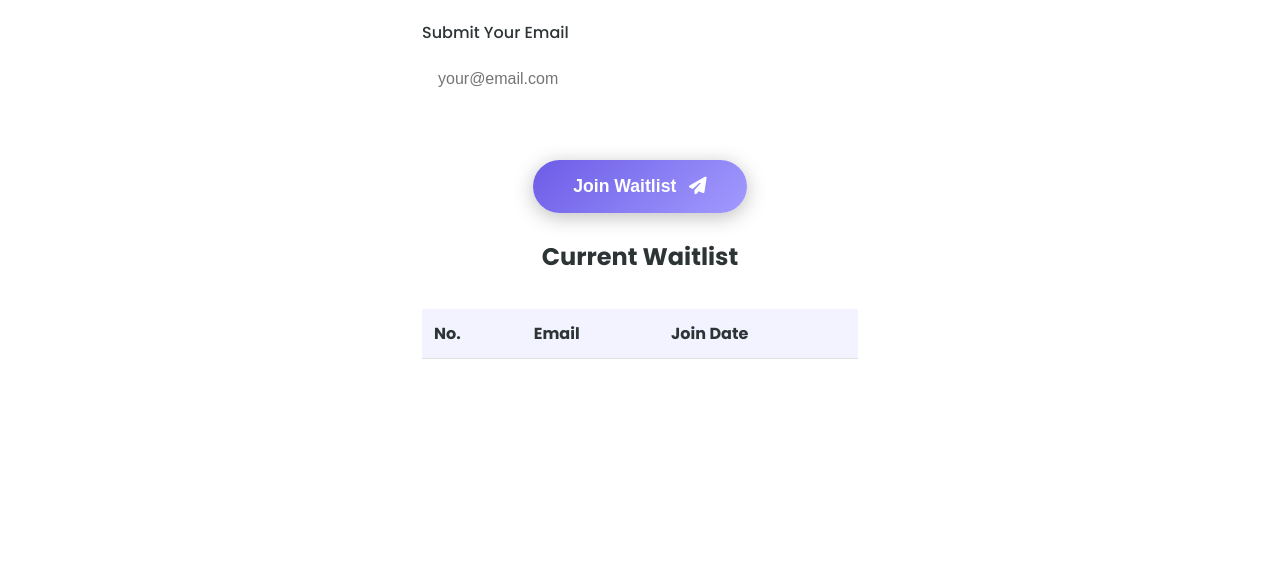
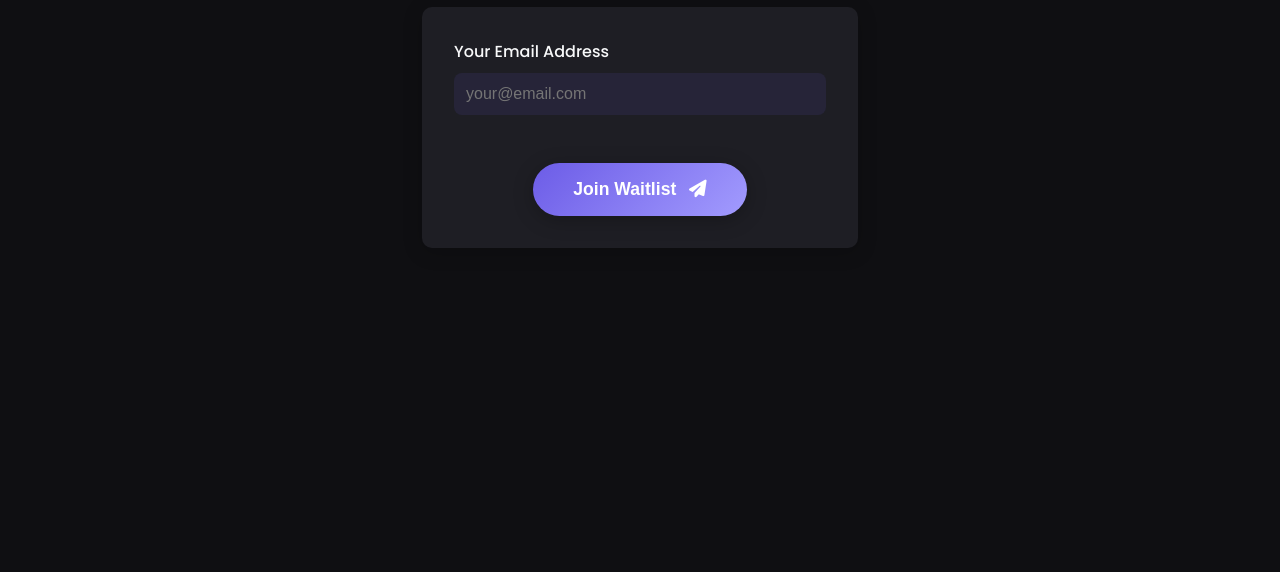
Before and after one commit to Kovace-tg/yukino, a plain HTML site: page waitlist.html in a window 1280 px wide. Shown: the part 228-800 px from the top of the page. Drawn offline with Linux system fonts and the light colour scheme.

Commit message:
Add files via upload

```diff
--- a/waitlist.html
+++ b/waitlist.html
@@ -3,58 +3,59 @@
 <head>
     <meta charset="UTF-8">
     <meta name="viewport" content="width=device-width, initial-scale=1.0">
-    <title>Yukino AI Agent | Waitlist</title>
+    <title>Yukino AI Agent - Waitlist</title>
     <link rel="stylesheet" href="styles.css">
     <link href="https://fonts.googleapis.com/css2?family=Poppins:wght@400;500;600;700&display=swap" rel="stylesheet">
     <link rel="stylesheet" href="https://cdnjs.cloudflare.com/ajax/libs/font-awesome/6.4.0/css/all.min.css">
     <style>
-        /* Waitlist-specific styles */
-        .waitlist-form {
+        /* Additional styles for waitlist page */
+        .waitlist-container {
             max-width: 500px;
             margin: 2rem auto;
             padding: 2rem;
             text-align: center;
         }
 
-        .waitlist-table {
-            width: 100%;
-            margin-top: 2rem;
-            border-collapse: collapse;
-            background-color: var(--card-bg);
-            color: var(--text-color);
+        .waitlist-form {
+            background-color: var(--card-dark);
+            padding: 2rem;
+            border-radius: 10px;
+            box-shadow: 0 4px 20px rgba(0, 0, 0, 0.2);
         }
 
-        .waitlist-table th, .waitlist-table td {
-            padding: 12px;
+        .form-group {
+            margin-bottom: 1.5rem;
             text-align: left;
-            border-bottom: 1px solid var(--border-color);
         }
 
-        .waitlist-table th {
-            background-color: var(--accent-transparent);
+        .form-group label {
+            display: block;
+            margin-bottom: 0.5rem;
+            font-weight: 500;
             color: var(--accent-light);
         }
 
         .form-group input {
-            background-color: var(--input-bg);
-            color: var(--text-color);
+            width: 100%;
+            padding: 12px;
             border: 2px solid var(--accent);
+            border-radius: 8px;
+            background-color: rgba(108, 92, 231, 0.1);
+            color: var(--text-dark);
+            font-size: 1rem;
         }
 
-        :root {
-            --card-bg: #1e1e24;
-            --text-color: #f0f0f0;
-            --border-color: #6c5ce733;
-            --accent-transparent: #6c5ce722;
-            --input-bg: rgba(108, 92, 231, 0.1);
+        .success-message {
+            display: none;
+            padding: 2rem;
+            background-color: var(--card-dark);
+            border-radius: 10px;
         }
 
-        body.light-mode {
-            --card-bg: #ffffff;
-            --text-color: #2d3436;
-            --border-color: #e0e0e0;
-            --accent-transparent: #a29bfe22;
-            --input-bg: rgba(255, 255, 255, 0.9);
+        .success-message p {
+            font-size: 1.2rem;
+            margin-bottom: 1.5rem;
+            color: var(--accent-light);
         }
     </style>
 </head>
@@ -68,112 +69,60 @@
     </header>
 
     <main>
-        <section class="waitlist-form">
+        <div class="waitlist-container">
             <h1>Join the Waitlist</h1>
 
-            <div id="form-container">
+            <div id="form-container" class="waitlist-form">
                 <form id="waitlist-form">
                     <div class="form-group">
-                        <label for="email">Submit Your Email</label>
+                        <label for="email">Your Email Address</label>
                         <input type="email" id="email" name="email" required placeholder="your@email.com">
                     </div>
-                    <button type="submit" class="cta-button" id="submit-btn">
+                    <button type="submit" class="cta-button">
                         <span>Join Waitlist</span>
                         <i class="fas fa-paper-plane"></i>
                     </button>
                 </form>
             </div>
 
-            <div id="success-message" style="display: none;">
-                <p class="success-text">Thank you for joining!</p>
+            <div id="success-message" class="success-message">
+                <p>Thank you for joining the waitlist!</p>
+                <p>We've sent your request to yukinoaiagent@gmail.com</p>
                 <button onclick="goToIndex()" class="cta-button">
-                    <span>Back to Home</span>
+                    <span>Back To Home</span>
                     <i class="fas fa-home"></i>
                 </button>
             </div>
-
-<br>
-            <div class="waitlist-section">
-                <h2>Current Waitlist</h2>
-                <table class="waitlist-table" id="waitlist-table">
-                    <thead>
-                        <tr>
-                            <th>No.</th>
-                            <th>Email</th>
-                            <th>Join Date</th>
-                        </tr>
-                    </thead>
-                    <tbody id="waitlist-body">
-                        <!-- Filled by JavaScript -->
-                    </tbody>
-                </table>
-            </div>
-            </p>
-        </section>
+        </div>
     </main>
 
-    <script src="script.js"></script>
     <script>
-        // Theme toggle from script.js
-        function initializeTheme() {
-            const savedTheme = localStorage.getItem('theme') ||
-                             (window.matchMedia('(prefers-color-scheme: dark)').matches ? 'dark' : 'light');
-
-            if (savedTheme === 'light') {
-                document.body.classList.add('light-mode');
-                document.querySelector('.theme-toggle').textContent = '🌙';
-            }
-        }
-
-        // Waitlist functionality
-        let waitlist = JSON.parse(localStorage.getItem('waitlist')) || [];
-
         document.addEventListener('DOMContentLoaded', function() {
-            initializeTheme();
-
-            const form = document.getElementById('waitlist-form');
-            const formContainer = document.getElementById('form-container');
-            const successMsg = document.getElementById('success-message');
-
-            if (localStorage.getItem('userSubmitted')) {
-                formContainer.style.display = 'none';
-                successMsg.style.display = 'block';
+            // Check if already submitted
+            if (localStorage.getItem('waitlistSubmitted')) {
+                showSuccessMessage();
             }
 
-            form.addEventListener('submit', function(e) {
+            // Form submission
+            document.getElementById('waitlist-form').addEventListener('submit', function(e) {
                 e.preventDefault();
-                const email = document.getElementById('email').value.trim();
-                const [prefix, domain] = email.split('@');
 
-                waitlist.push({
-                    fullEmail: email,
-                    maskedEmail: `${prefix.substring(0,3)}****@${domain}`,
-                    date: new Date().toLocaleDateString()
-                });
+                const email = document.getElementById('email').value;
 
-                localStorage.setItem('waitlist', JSON.stringify(waitlist));
-                localStorage.setItem('userSubmitted', 'true');
+                // Send email via mailto
+                const subject = "Join Waitlist Yukino AI Agent";
+                const mailtoLink = `mailto:yukinoaiagent@gmail.com?subject=${encodeURIComponent(subject)}&body=${encodeURIComponent("Email: " + email)}`;
+                window.location.href = mailtoLink;
 
-                formContainer.style.display = 'none';
-                successMsg.style.display = 'block';
-                updateWaitlistTable();
+                // Mark as submitted
+                localStorage.setItem('waitlistSubmitted', 'true');
+                showSuccessMessage();
             });
-
-            updateWaitlistTable();
         });
 
-        function updateWaitlistTable() {
-            const tbody = document.getElementById('waitlist-body');
-            tbody.innerHTML = '';
-            waitlist.forEach((entry, index) => {
-                tbody.innerHTML += `
-                    <tr>
-                        <td>${index + 1}</td>
-                        <td>${entry.maskedEmail}</td>
-                        <td>${entry.date}</td>
-                    </tr>
-                `;
-            });
+        function showSuccessMessage() {
+            document.getElementById('form-container').style.display = 'none';
+            document.getElementById('success-message').style.display = 'block';
         }
 
         function goToIndex() {
```
